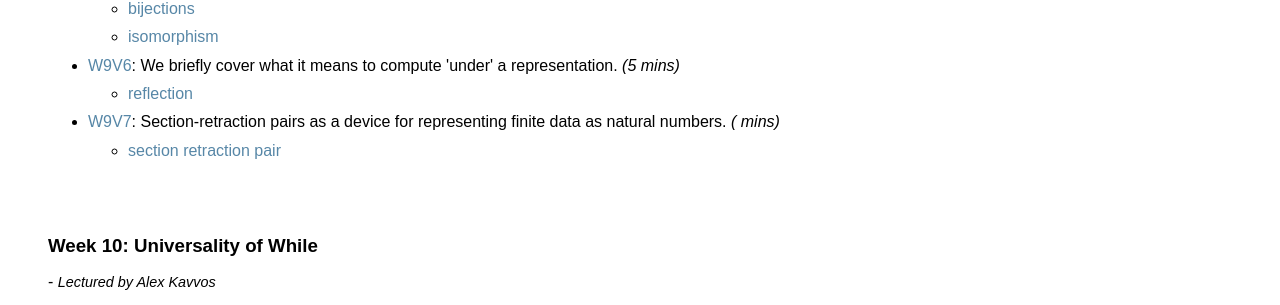
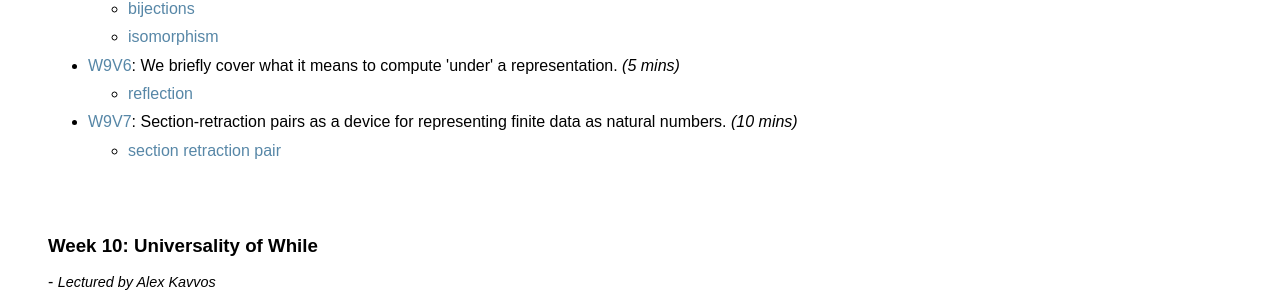
Before and after one commit to uob-coms20007/webpages, a Jekyll site: the page built from schedule.md, in a window 1280 px wide and 900 px high, scrolled down 5933 px. Shown: the part 172-477 px from the top of the window. Built offline with Jekyll 4.4.1, drawn with Linux system fonts in a browser that asks for light colours; nearby versions of some CDN libraries.

Commit message:
updating duration on W9V7

```diff
--- a/_data/weeks.yml
+++ b/_data/weeks.yml
@@ -318,7 +318,7 @@
       - https://uob-coms20007.github.io/reference/computability/reflection.html#reflection
   - num: 7
     dsc: Section-retraction pairs as a device for representing finite data as natural numbers.
-    url: about:blank
+    dur: 10
     url: https://web.microsoftstream.com/video/bce2ae7c-490a-4e1a-b365-ee77232211c6
     ref:
       - https://uob-coms20007.github.io/reference/computability/secretr.html#section-retraction-pair
```
